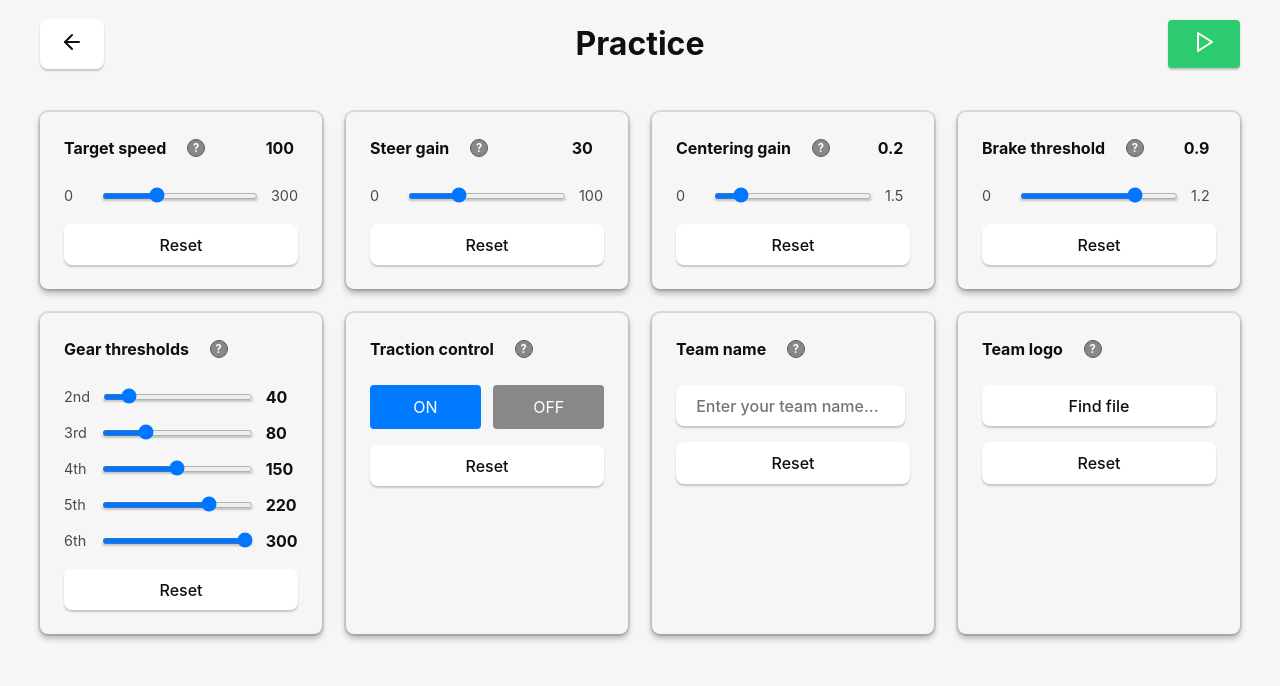
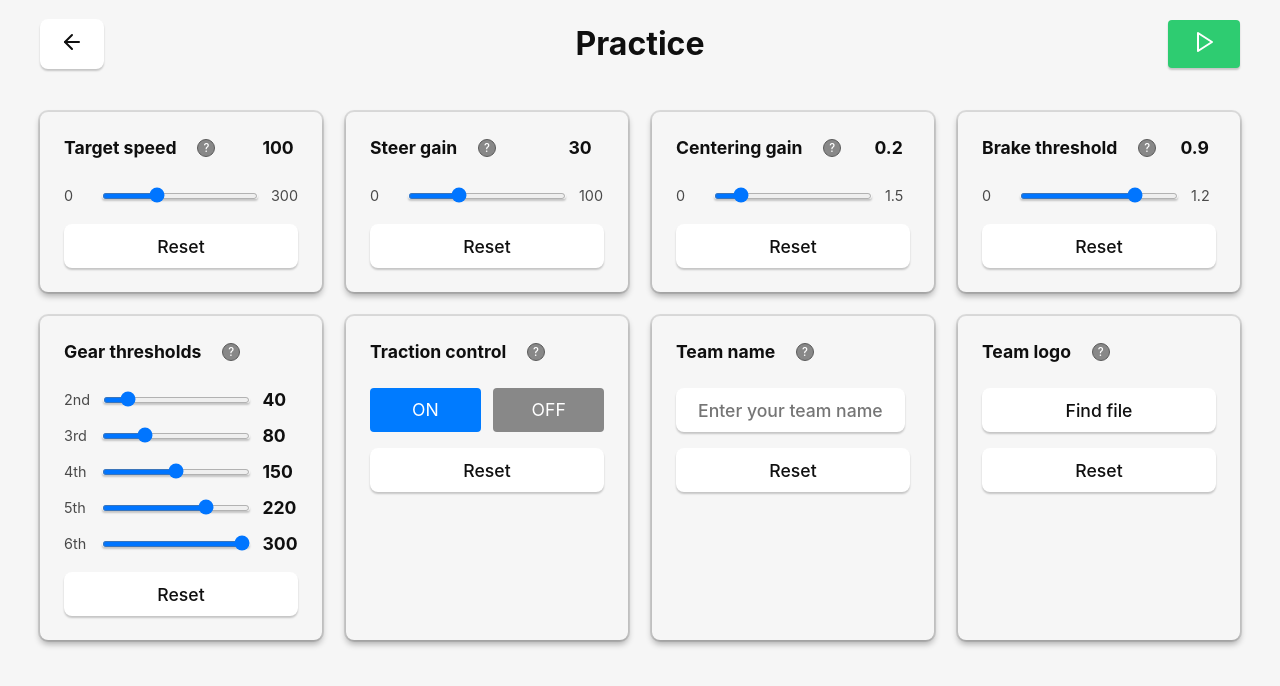
Before and after one commit to ling1984/TORCS-Race-Runner, a SvelteKit app: page /practice in a window 1280 px wide. Shown: the top 686 px of the page. Built offline with nearby package versions, Linux system fonts and the light colour scheme.

Commit message:
Doing an ok job on the RaceMenu dark mode. now finishing SettingsModal

```diff
--- a/src/app.css
+++ b/src/app.css
@@ -26,6 +26,9 @@
   --race-menu-background: #ececec;
   --race-menu-outline: #0505051b;
   --race-menu-box-shadow: rgba(0, 0, 0, 0.15);
+  --team-name-input-background: white;
+  --placeholder-color: rgba(27, 27, 27, 0.55);
+  --settings-warning: red;
 }
 
 .container {
@@ -52,6 +55,7 @@
   box-shadow: 0 4px 6px rgba(0,0,0,0.3);
   min-height: fit-content;
   align-items: stretch;
+  font-size: 1.1rem;
 }
 
 .banner-card {
@@ -132,6 +136,7 @@
   cursor: default;
   color: var(--help-colour, white);
   font-size: 0.7rem;
+  font-weight: 500;
   width: 1rem;
   height: 1rem;
   border-radius: 50%;
@@ -392,6 +397,12 @@
     --settings-modal-background: #2b2a2a;
     --home-box-shadow: rgba(0, 0, 0, 0.5);
     --button-background: #444;
+    --race-menu-background: #585858;
+    --race-menu-box-shadow: rgba(69, 69, 69, 0.616);
+    --race-menu-outline: #5959592c;
+    --team-name-input-background: rgba(15, 15, 15, 0.800);
+    --placeholder-color: rgba(255, 255, 255, 0.678);
+    --settings-warning: #ff4949;
   }
 
   input,
@@ -405,6 +416,10 @@
   button:active {
     background-color: #0f0f0f69;
   }
+/*
+  .tab-button {
+    background: var(--settings-modal-background);
+  } */
 
 }
 
```
Also changed, not shown: src/routes/SettingsModal.svelte (+8 -3 lines), src/routes/race/RaceMenu.svelte (+4 -4 lines).
